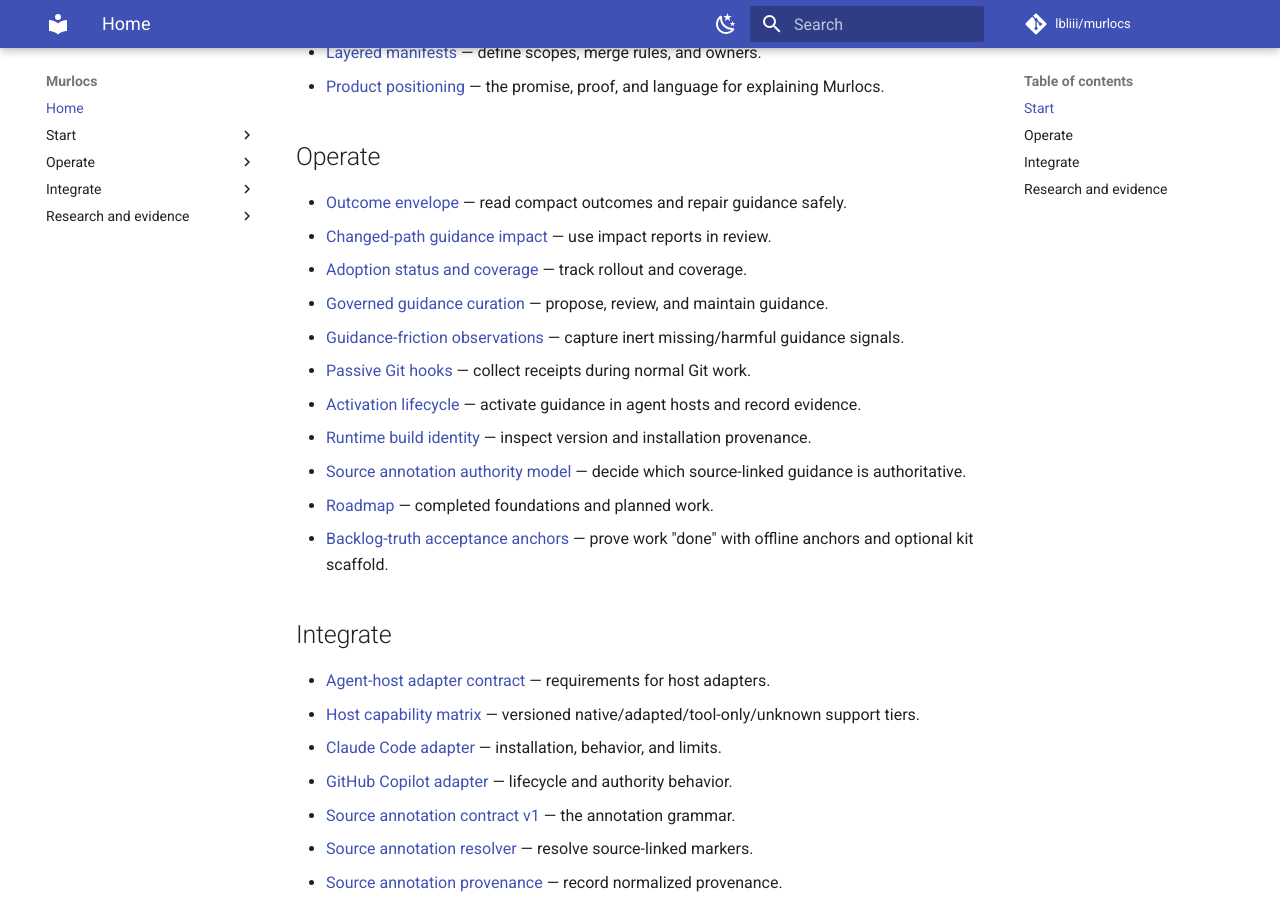
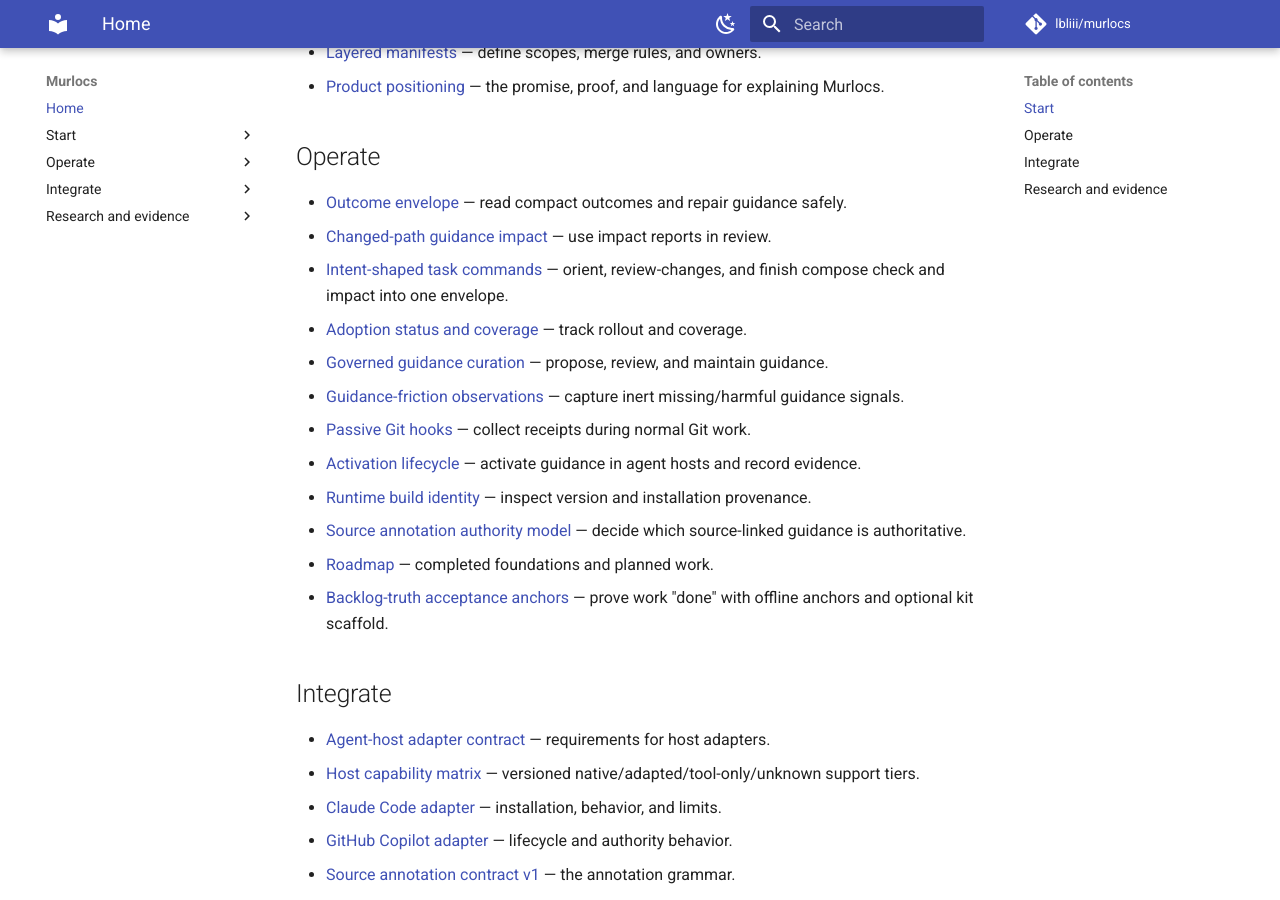
Before and after one commit to lbliii/murlocs, an MkDocs documentation site: the page built from docs/README.md, in a window 1280 px wide and 900 px high, scrolled down 349 px. Built offline with MkDocs 1.6.1 and Material for MkDocs 9.7.7, drawn with Linux system fonts in a browser that asks for light colours; comment, search, counter and statistics services are not loaded.

Commit message:
docs: index missing task-commands page in docs map
Co-authored-by: Lawrence Lane <lbliii@users.noreply.github.com>

```diff
--- a/docs/README.md
+++ b/docs/README.md
@@ -14,6 +14,7 @@ then checks what applies and what a change may affect.
 
 - [Outcome envelope](outcome-envelope.md) — read compact outcomes and repair guidance safely.
 - [Changed-path guidance impact](impact.md) — use impact reports in review.
+- [Intent-shaped task commands](task-commands.md) — orient, review-changes, and finish compose check and impact into one envelope.
 - [Adoption status and coverage](adoption.md) — track rollout and coverage.
 - [Governed guidance curation](curation.md) — propose, review, and maintain guidance.
 - [Guidance-friction observations](guidance-friction.md) — capture inert missing/harmful guidance signals.
```
